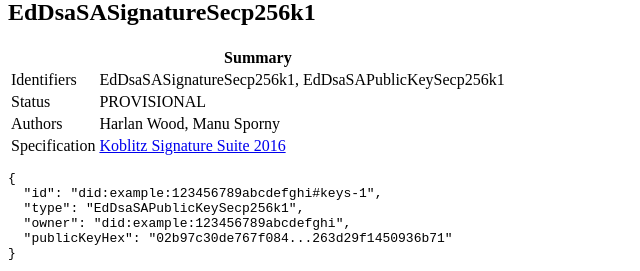
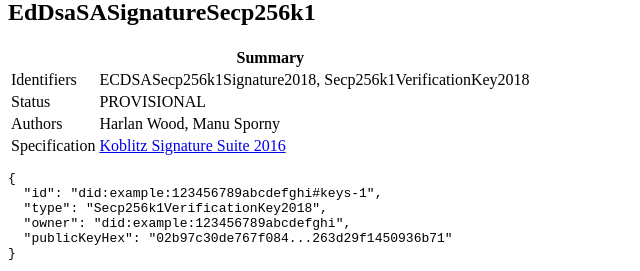
Before and after one commit to w3c-ccg/ld-cryptosuite-registry, a plain HTML site: page index.html in a window 1280 px wide. Shown: the part 1200-1471 px from the top of the page, without its empty margins (0-640 px from the left). Drawn offline with Linux system fonts and the light colour scheme.

Commit message:
Introduce Secp256k1VerificationKey2018

```diff
--- a/index.html
+++ b/index.html
@@ -259,7 +259,7 @@ the community.
       <tbody>
         <tr>
           <td>Identifiers</td>
-          <td>EdDsaSASignatureSecp256k1, EdDsaSAPublicKeySecp256k1</td>
+          <td>ECDSASecp256k1Signature2018, Secp256k1VerificationKey2018</td>
         </tr>
         <tr>
           <td>Status</td>
@@ -276,9 +276,9 @@ the community.
       </tbody>
     </table>
 
-    <pre class="example nohighlight" title="Example of Ed25519VerificationKey2018">{
+    <pre class="example nohighlight" title="Example of Secp256k1VerificationKey2018">{
   "id": "did:example:123456789abcdefghi#keys-1",
-  "type": "EdDsaSAPublicKeySecp256k1",
+  "type": "Secp256k1VerificationKey2018",
   "owner": "did:example:123456789abcdefghi",
   "publicKeyHex": "02b97c30de767f084...263d29f1450936b71"
 }</pre>
```
